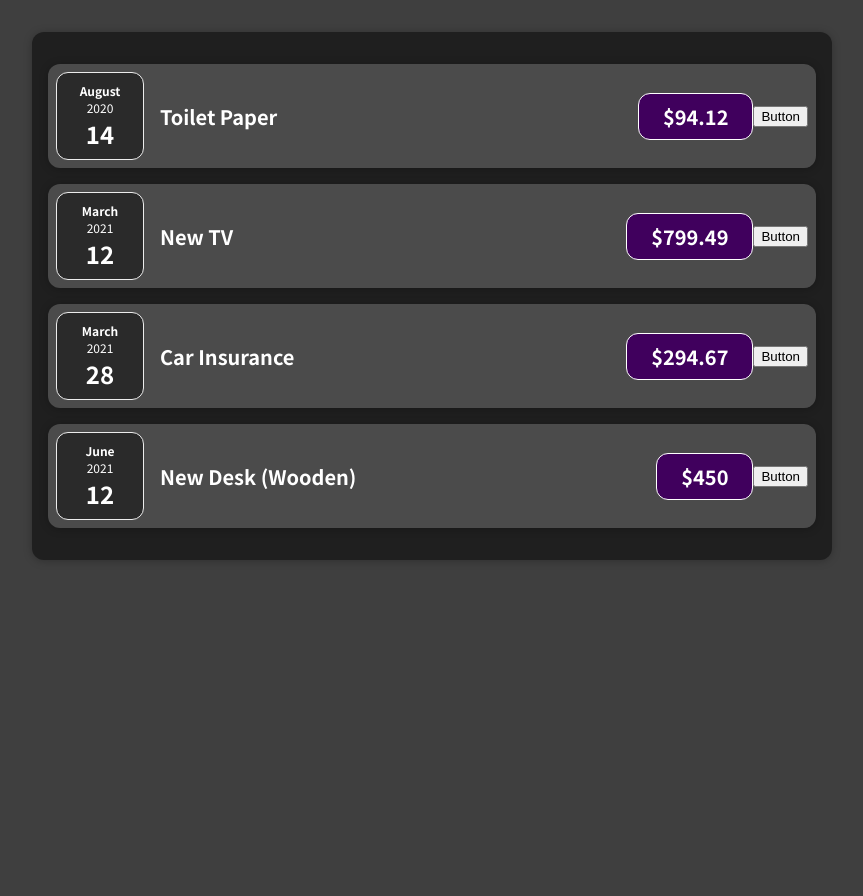
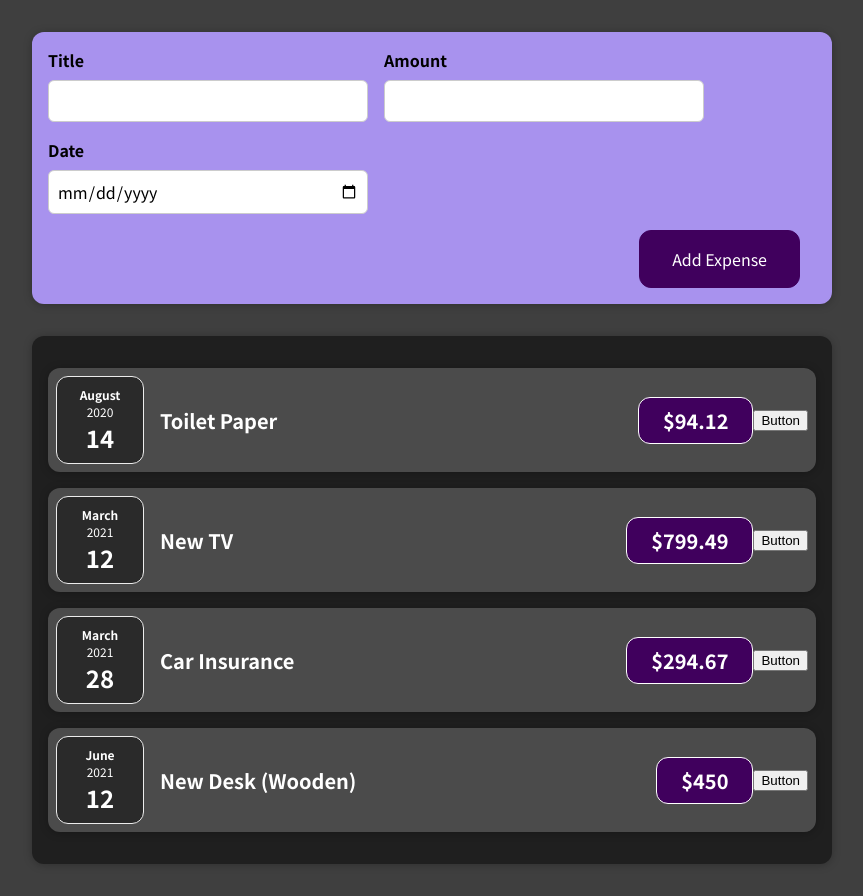
Before and after one commit to RomariosGoIT/first-project, a React (Create React App) app: page / in a window 1280 px wide. Shown: the whole page, without its empty margins (208-1071 px from the left). Before the commit the page ends 800 px from the top, so only its background shows below. Built offline with nearby package versions, Linux system fonts and the light colour scheme.

Commit message:
ADD: Expense form add

```diff
--- a/src/App.js
+++ b/src/App.js
@@ -1,5 +1,6 @@
 import React from 'react';
 import Expense from './components/Expense';
+import NewExpense from './components/NewExpense/NewExpense';
 
 const App = () => {
   const expenses = [
@@ -26,6 +27,7 @@
 
   return (
     <div>
+      <NewExpense />
       <Expense items={expenses} />
     </div>
   );
--- /dev/null
+++ b/src/components/NewExpense/ExpenseForm.js
@@ -0,0 +1,58 @@
+import React, { useState } from 'react';
+
+import '../css/ExpenseForm.css';
+
+const ExpenseForm = () => {
+  const [enteredTitle, setEnteredTitle] = useState('');
+  const [enteredAmount, setEnteredAmount] = useState('');
+  const [enteredDate, setEnteredDate] = useState('');
+
+  const titleChgHandler = e => {
+    setEnteredTitle(e.target.value);
+  };
+
+  const amountChgHandler = e => {
+    setEnteredAmount(e.target.value);
+  };
+
+  const dateChnHandler = e => {
+    setEnteredDate(e.target.value);
+  };
+
+  const value = {
+    title: enteredTitle,
+    amount: enteredAmount,
+    date: enteredDate,
+  };
+
+  const onSubmitHandler = e => {
+    e.preventDefault();
+    console.log(value);
+  };
+
+  return (
+    <form>
+      <div className="new-expense__controls">
+        <div className="new-expense__control">
+          <label>Title</label>
+          <input type="text" onChange={titleChgHandler} />
+        </div>
+        <div className="new-expense__control">
+          <label>Amount</label>
+          <input type="number" min="0.01" step="0.01" onChange={amountChgHandler} />
+        </div>
+        <div className="new-expense__control">
+          <label>Date</label>
+          <input type="date" min="2019-01-01" max="2022-12-31" onChange={dateChnHandler} />
+        </div>
+      </div>
+      <div className="new-expense__actions">
+        <button type="submit" onClick={onSubmitHandler}>
+          Add Expense
+        </button>
+      </div>
+    </form>
+  );
+};
+
+export default ExpenseForm;
--- /dev/null
+++ b/src/components/NewExpense/NewExpense.js
@@ -0,0 +1,14 @@
+import React from 'react';
+import '../css/NewExpense.css';
+import './ExpenseForm';
+import ExpenseForm from './ExpenseForm';
+
+const NewExpense = () => {
+  return (
+    <div className="new-expense">
+      <ExpenseForm />
+    </div>
+  );
+};
+
+export default NewExpense;
--- /dev/null
+++ b/src/components/css/ExpenseForm.css
@@ -0,0 +1,26 @@
+.new-expense__controls {
+  display: flex;
+  flex-wrap: wrap;
+  gap: 1rem;
+  margin-bottom: 1rem;
+  text-align: left;
+}
+
+.new-expense__control label {
+  font-weight: bold;
+  margin-bottom: 0.5rem;
+  display: block;
+}
+
+.new-expense__control input {
+  font: inherit;
+  padding: 0.5rem;
+  border-radius: 6px;
+  border: 1px solid #ccc;
+  width: 20rem;
+  max-width: 100%;
+}
+
+.new-expense__actions {
+  text-align: right;
+}
--- /dev/null
+++ b/src/components/css/NewExpense.css
@@ -0,0 +1,38 @@
+.new-expense {
+  background-color: #a892ee;
+  padding: 1rem;
+  margin: 2rem auto;
+  width: 50rem;
+  max-width: 95%;
+  border-radius: 12px;
+  text-align: center;
+  box-shadow: 0 1px 8px rgba(0, 0, 0, 0.25);
+}
+
+.new-expense button {
+  font: inherit;
+  cursor: pointer;
+  padding: 1rem 2rem;
+  border: 1px solid #40005d;
+  background-color: #40005d;
+  color: white;
+  border-radius: 12px;
+  margin-right: 1rem;
+}
+
+.new-expense button:hover,
+.new-expense button:active {
+  background-color: #510674;
+  border-color: #510674;
+}
+
+.new-expense button.alternative {
+  color: #220131;
+  border-color: transparent;
+  background-color: transparent;
+}
+
+.new-expense button.alternative:hover,
+.new-expense button.alternative:active {
+  background-color: #ddb3f8;
+}
```
Also changed, not shown: 1 other file (tests, documents, lock files or other folders).
